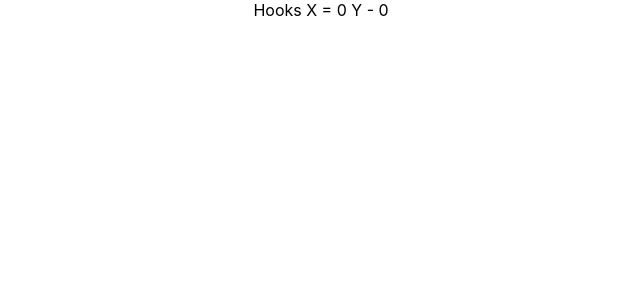
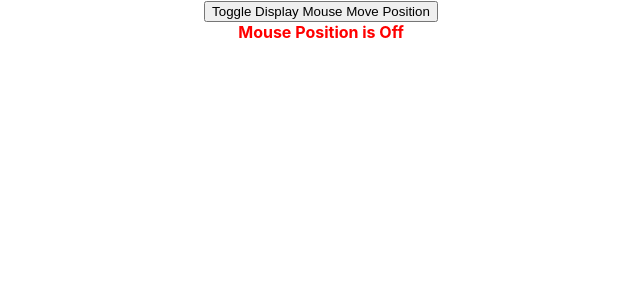
Before and after one commit to phantuantu24/basic-reactJs, a React (Create React App) app: page / in a window 1280 px wide. Shown: the top 300 px of the page, without its empty margins (319-959 px from the left). Built offline with nearby package versions, Linux system fonts and the light colour scheme.

Commit message:
useEffect with return function as componentWillUnmount

```diff
--- a/src/App.js
+++ b/src/App.js
@@ -4,12 +4,14 @@ import ClassCounterOne from './components/ClassCounterOne';
 import ClassMouse from './components/ClassMouse';
 import UseEffectHook from './components/UseEffectHook';
 import UseEffectRunOnlyOnce from './components/UseEffectRunOnlyOnce';
+import UseEffectWithCleanUp from './components/UseEffectWithCleanUp';
 import UseEffectWithCondition from './components/UseEffectWithCondition';
 export class App extends Component {
   render() {
     return (
       <div className="App">
-        <UseEffectRunOnlyOnce />
+        <UseEffectWithCleanUp />
+        {/* <UseEffectRunOnlyOnce /> */}
         {/* <ClassMouse /> */}
         {/* <UseEffectWithCondition /> */}
         {/* <UseEffectHook /> */}
--- a/src/components/ClassMouse.js
+++ b/src/components/ClassMouse.js
@@ -22,6 +22,11 @@ export class ClassMouse extends Component {
     window.addEventListener('mousemove', this.logMousePosition)
   }
 
+  // need to remove event when component will be Disappeared
+  componentWillUnmount() {
+    window.removeEventListener('mousemove', this.logMousePosition)
+  }
+
   render() {
     const { x, y } = this.state
     return (
--- a/src/components/UseEffectRunOnlyOnce.js
+++ b/src/components/UseEffectRunOnlyOnce.js
@@ -13,6 +13,11 @@ function UseEffectRunOnlyOnce() {
   useEffect(() => {
     console.log("useEffect called")
     window.addEventListener('mousemove', logMousePosition)
+    // the return function inseatd of componentWillUnmount
+    return (() => {
+      console.log('This is componentWillUnmount');
+      window.removeEventListener('mousemove', logMousePosition)
+    })
   }, []) // array empty for prevent the JXS to re-render many times
   return (
     <div>
--- /dev/null
+++ b/src/components/UseEffectWithCleanUp.js
@@ -0,0 +1,19 @@
+import React, { useState, useEffect } from 'react'
+import UseEffectRunOnlyOnce from './UseEffectRunOnlyOnce'
+// clean up function will be written on UseEffectRunOnlyOnce.js
+function UseEffectWithCleanUp() {
+
+  const [display, setDisplay] = useState(false)
+  const displayCSS = {
+    color: 'red',
+    fontWeight: 'bold'
+  }
+  return (
+    <div>
+      <button onClick={() => setDisplay(!display)}>Toggle Display Mouse Move Position</button>
+      { display ? <UseEffectRunOnlyOnce /> : <div style={displayCSS}>Mouse Position is Off</div>}
+    </div>
+  )
+}
+
+export default UseEffectWithCleanUp
```
